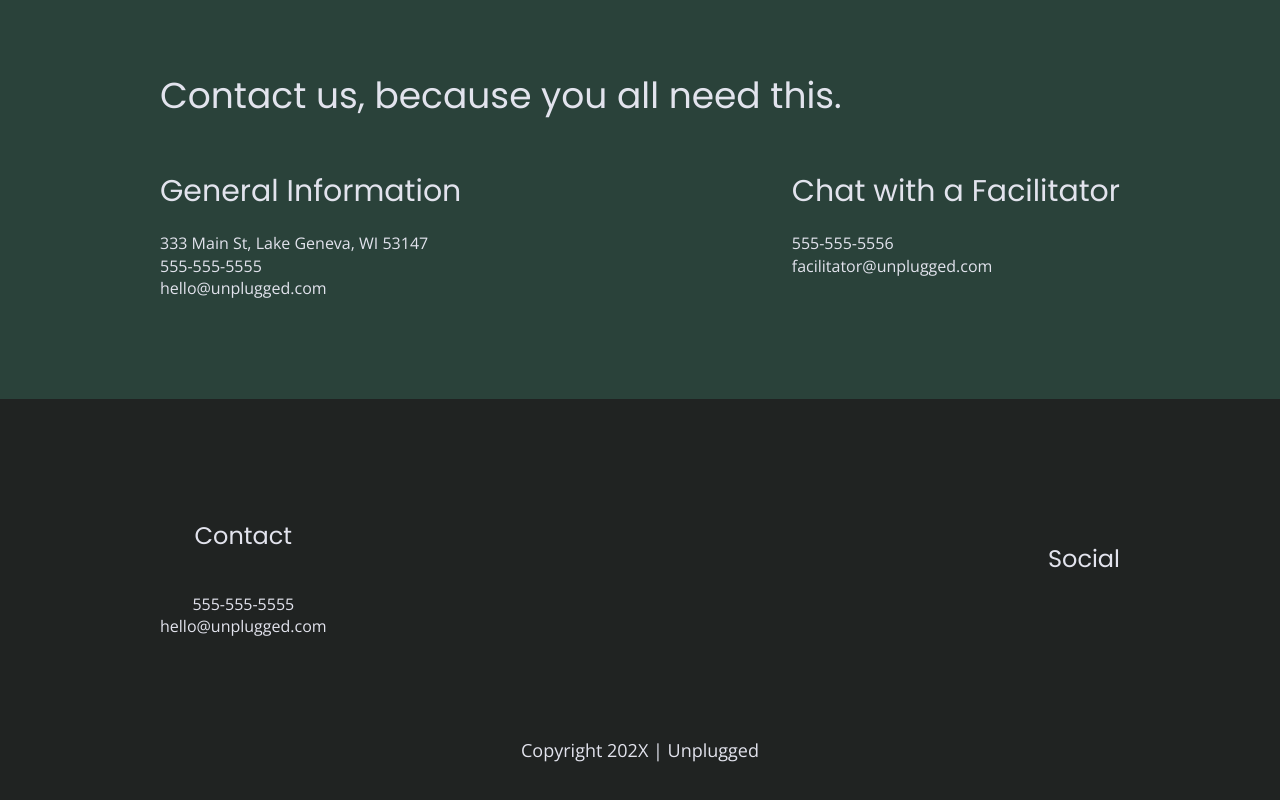
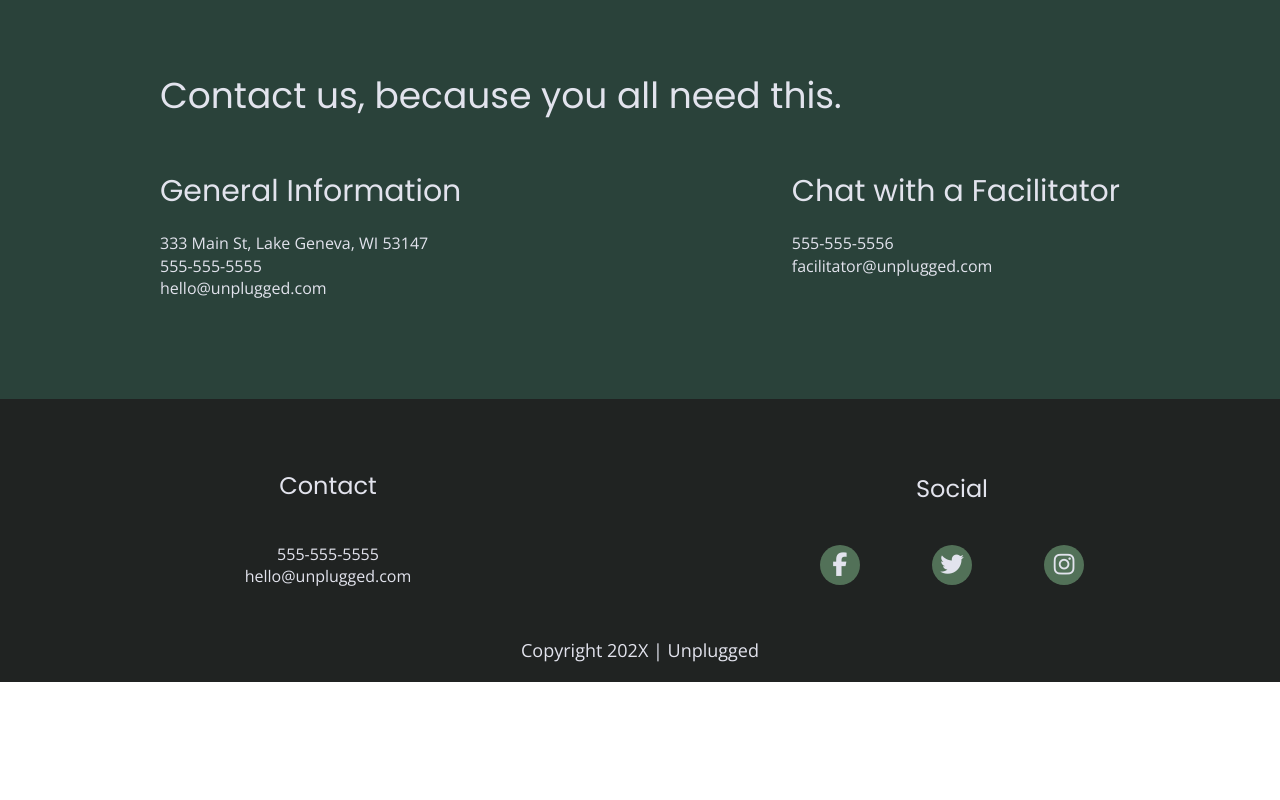
Before and after one commit to OliviaLogan/unplugged, a website: page about/index.html in a window 1280 px wide. Shown: the part 1267-2067 px from the top of the page. After the commit the page ends 1949 px from the top, so only its background shows below. Drawn offline with nearby package versions, Linux system fonts and the light colour scheme.

Commit message:
Added and styled social icons on all layouts

```diff
--- a/about/index.html
+++ b/about/index.html
@@ -107,27 +107,35 @@
           </div>
           <div class="social">
             <h4>Social</h4>
+            <div class="social-icons">
             <p>
               <a
                 href="https://www.facebook.com/yoursite"
                 target="_blank"
                 rel="noopener"
-              ></a>
+              >
+              <i class="fab fa-facebook-f"></i>
+            </a>
             </p>
             <p>
               <a
                 href="https://www.twitter.com/yoursite"
                 target="_blank"
                 rel="noopener"
-              ></a>
+              >
+              <i class="fab fa-twitter"></i>
+            </a>
             </p>
             <p>
               <a
                 href="https://www.instagram.com/yoursite"
                 target="_blank"
                 rel="noopener"
-              ></a>
+              >
+              <i class="fab fa-instagram"></i>
+            </a>
             </p>
+          </div>
           </div>
         </div>
         <div class="copyright">
--- a/css/main.css
+++ b/css/main.css
@@ -208,6 +208,11 @@ footer {
 
 footer .content-wrapper {
   width: 55%;
+  margin: 0;
+}
+
+footer .footer-content {
+  margin: 50px 0;
 }
 
 footer p {
@@ -228,8 +233,14 @@ footer .social-icons p {
   display: flex;
   justify-content: center;
   align-items: center;
-  font-size: 3.75em;
-  margin-bottom: 50px;
+  background-color: #527158;
+  border-radius: 50%;
+  width: 40px;
+  height: 40px;
+}
+
+footer i {
+  font-size: 1.3125em;
 }
 
 footer .copyright {
@@ -606,11 +617,16 @@ aside p {
 
   footer .contact {
     margin-bottom: 0;
+    width: 35%;
   }
 
   footer h4 {
     font-size: 1.5em;
     margin-bottom: 40px;
+  }
+
+  footer .social {
+    width: 35%;
   }
 
   footer .copyright {
```
Also changed, not shown: faq/index.html (+11 -3 lines), index.html (+9 -3 lines).
